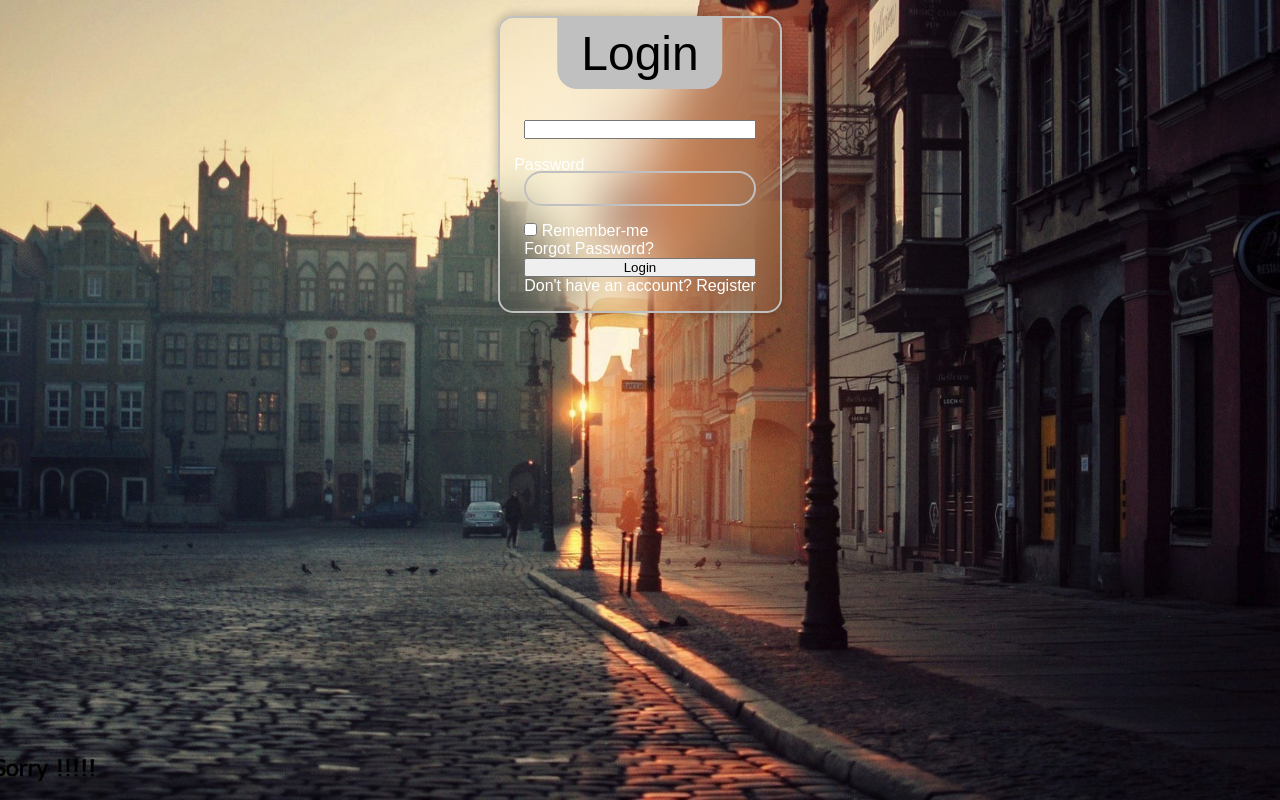
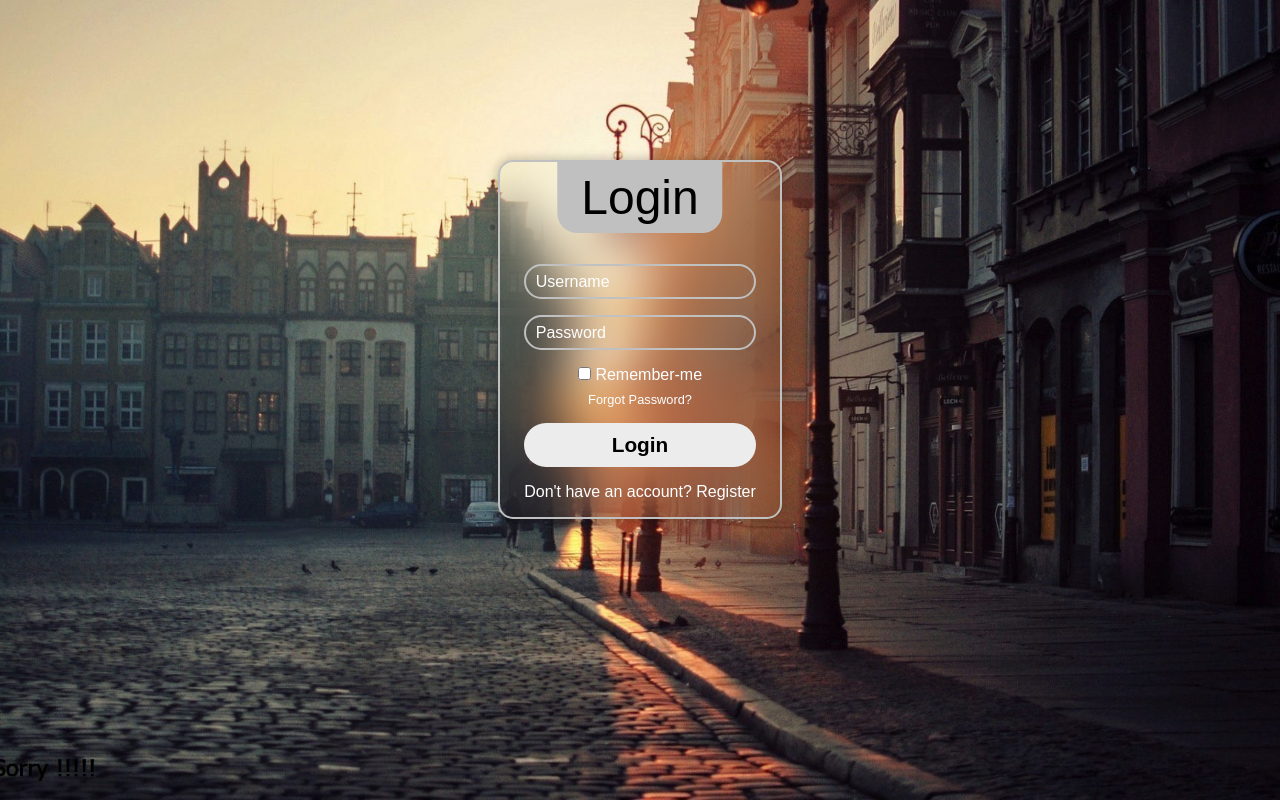
Before and after one commit to BenildoMorais/LoginPage, a plain HTML site: page index.html in a window 1280 px wide. Drawn offline with Linux system fonts and the light colour scheme.

Commit message:
fixing styles bugs

```diff
--- a/index.html
+++ b/index.html
@@ -10,20 +10,20 @@
 <body>
 
     <div class="wrapper">
-        <div class="Login-wrapper">
-            <div class="Login-header">Login</div>
-            <div class="Login-form">
+        <div class="login-wrapper">
+            <div class="login-header">Login</div>
+            <div class="login-form">
                 <div class="input-wrapper">
-                    <input type="text" id="user" class="input-label" required/>
+                    <input type="text" id="user" class="input-field" required/>
                     <label for="user" class="label">Username</label>
                     <i class="bx bx-user icon"></i>
                 </div>
-                <div class="input-wrapper"></div>
+                <div class="input-wrapper">
                     <input type="password" id="pw" class="input-field" required/>
                     <label for="pw" class="label">Password</label>
                     <i class="bx bx-lock-alt icon"></i>
                 </div>
-                <div class="Login-check">
+                <div class="login-check">
                     <div class="remember">
                         <input type="checkbox" id="remember-me"/>
                         <label for="remember-me">Remember-me</label>
--- a/style.css
+++ b/style.css
@@ -25,14 +25,14 @@ a:hover{
 
 .wrapper {
     display: flex;
-    align-self: center;
+    align-items: center;
     justify-content: center;
     width: 100%;
-    min-width: 1rem;
-    padding: 1rem;
+    min-width: 100vh;
+    padding: 10rem;
 }
 
-.Login-wrapper {
+.login-wrapper{
     position: relative;
     padding: 4rem 1.5rem 1rem 1.5rem;
     border: 2px solid var(--primary-color);
@@ -42,7 +42,8 @@ a:hover{
     color: var(--secondary-color);
 }
 
-    .Login-header{
+
+.login-header{
     display: flex;
     position: absolute;
     top: 0;
@@ -57,38 +58,14 @@ a:hover{
     font-size: clamp(1rem, 6vw, 3rem);
 }
 
-    .Login-header::before{
-        counter: "";
-        position: absolute;
-        top: 0;
-        left: -30;
-        width: 30px;
-        height: 30px;
-        border-top-right-radius: 50%;
-        background: transparent;
-        box-shadow: 15px 0 0 0 var(--primary-color);
-    }
-
-    .Login-header::after{
-        content: "";
-        position: absolute;
-        top: 0;
-        right: absolute;
-        top: 0;
-        right: -30px;
-        width: 30px;
-        border-top-left-radius: 50%;
-        background: transparent;
-        box-shadow: -15px 0 0 0 var(--primary-color);
-    }
-
-    .Login-form{
+.login-form{
     display: flex;
     flex-direction: column;
     margin-top: clamp(0.5rem, 3vw, 3rem);
-        font-size: clamp (0.8rem, 3vw, 1rem);
+    font-size: clamp(0.8rem, 3vw, 1rem);
     gap: 1rem;
 }
+
 .input-wrapper{
     display: flex;
     position: relative;
@@ -105,7 +82,6 @@ a:hover{
     color: var(--secondary-color);
 }
 
-
 .label{
     position: absolute;
     top: 50%;
@@ -119,12 +95,50 @@ a:hover{
     position: absolute;
     top: 0%;
     left: 0%;
-        padding: o 10px;
+    padding: 0 10px;
     border-radius: 30px;
     background-color: var(--primary-color);
     color: black;
 }
 
 .icon{
+    position: absolute;
+    top: 18px;
+    right: 25px;
+}
 
+.login-check{
+    display: flex;
+    flex-direction: column;
+    align-items: center;
+    gap: 0.5rem;
 }
+
+.forgot{
+    font-size: clamp(0.7rem, 2vw,0.8rem);
+}
+
+.input-login{
+    width: 100%;
+    margin: 0;
+    padding: 0.6rem;
+    border: none;
+    border-radius: 30px;
+    background: #ececec;
+    font-size: clamp(1rem, 3vw, 1.3rem);
+    font-weight: 600;
+    cursor: pointer;
+    transition: 0.3s;
+}
+
+.input-login:hover{
+    background: var(--secondary-color);
+}
+
+.register{
+    text-align: center;
+}
+
+.register a {
+    font-weight: 500;
+}
```
Lines whose indentation alone changed are shown as unchanged.
